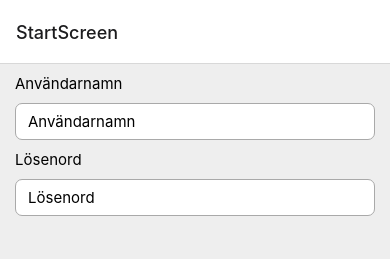
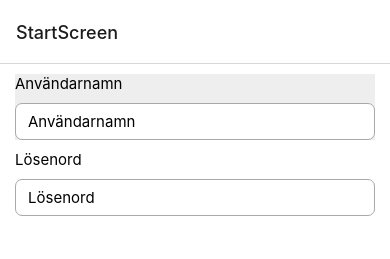
Before and after one commit to FransBillqvist/Hushallet-Suvnet21, a React Native app: screen /StartScreen in a window 390 px wide. Shown: the top 259 px of the page. Built offline with nearby package versions, Linux system fonts and the light colour scheme.

Commit message:
remove some color changes

```diff
--- a/src/Screens/StartScreen.tsx
+++ b/src/Screens/StartScreen.tsx
@@ -9,13 +9,13 @@ type Props = NativeStackScreenProps<RootStackParamList, 'StartScreen'>;
 
 export default function StartScreen({ navigation }: Props) {
   return (
-    <View style={styles.container} lightColor='#eee' darkColor='rgba(255,255,255,0.1)'>
-      <View style={styles.inputContainer} lightColor='#eee' darkColor='rgba(255,255,255,0.1)'>
+    <View style={styles.container}>
+      <View style={styles.inputContainer}>
         <View style={styles.inputStyle} lightColor='#eee' darkColor='rgba(255,255,255,0.1)'>
           <Text style={styles.inputLabel}>Användarnamn</Text>
           <TextInput style={styles.inputTextField} placeholder='Användarnamn'></TextInput>
         </View>
-        <View style={styles.inputStyle} lightColor='#eee' darkColor='rgba(255,255,255,0.1)'>
+        <View style={styles.inputStyle}>
           <Text style={styles.inputLabel}>Lösenord</Text>
           <TextInput style={styles.inputTextField} placeholder='Lösenord'></TextInput>
         </View>
```
